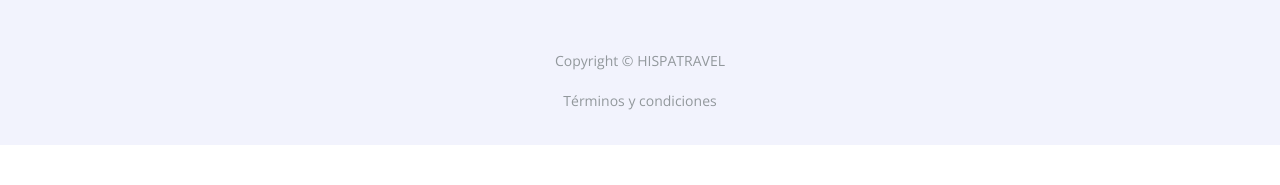
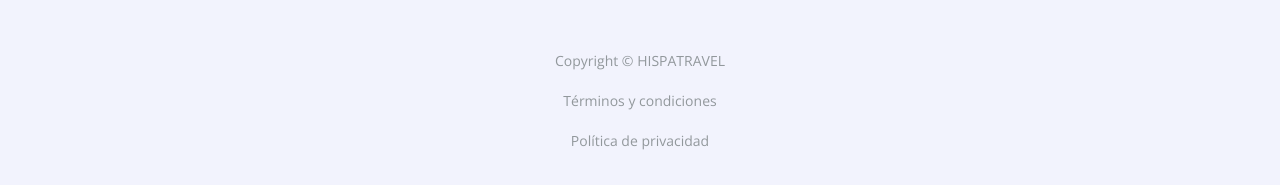
Before and after one commit to oschertar/landing-hispatravel, a plain HTML site: page index.html in a window 1280 px wide. Shown: the part 2645-2830 px from the top of the page. Before the commit the page ends 2790 px from the top, so only its background shows below. Drawn offline with nearby package versions, Linux system fonts and the light colour scheme; no server answers.

Commit message:
feat: index update with privacity

```diff
--- a/index.html
+++ b/index.html
@@ -550,6 +550,11 @@
                 >Términos y condiciones</a
               >
             </p>
+            <p class="p-small">
+              <a class="no-line" href="privacity.html"
+                >Política de privacidad</a
+              >
+            </p>
           </div>
           <!-- end of col -->
         </div>
```
